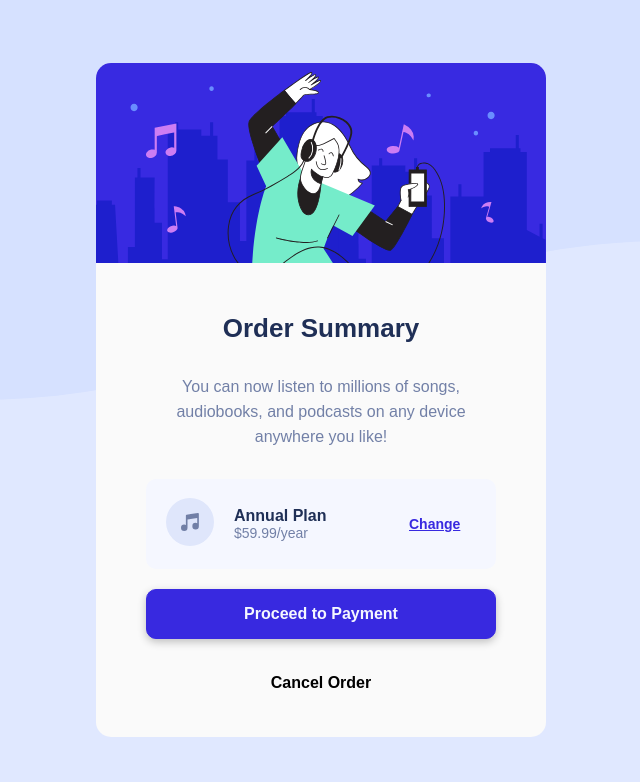
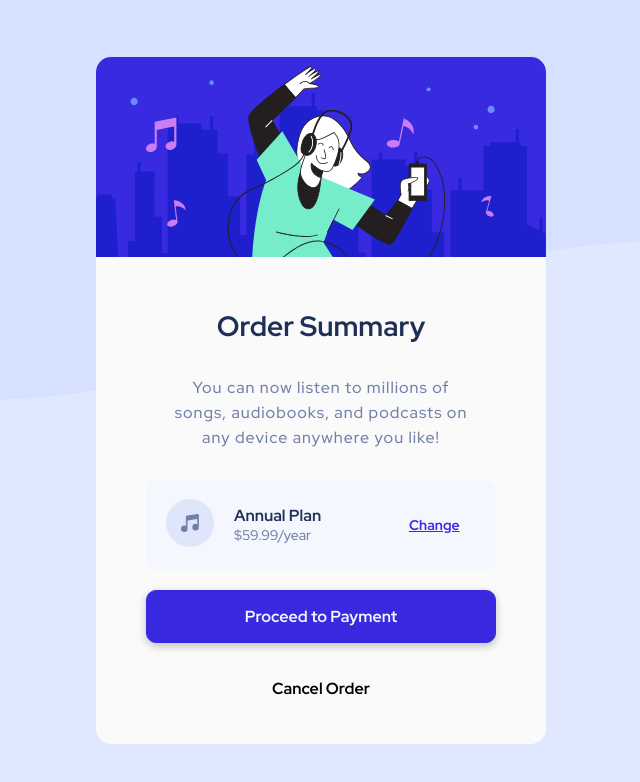
Before and after one commit to ridias/frontend-mentor-challenges, a plain HTML site: page order-summary-component-main/index.html in a window 1280 px wide. Shown: the whole page, without its empty margins (319-959 px from the left). Drawn offline with Linux system fonts and the light colour scheme.

Commit message:
Fixing google fonts

```diff
--- a/3-column-preview-card-component-main/style.css
+++ b/3-column-preview-card-component-main/style.css
@@ -4,8 +4,6 @@
     --cyan-darker: hsl(179, 100%, 13%);
     --bg-color: hsl(0, 0%, 95%);
     --color-font-primary: hsl(0, 0%, 100%, 0.75);
-    --font-lexend-deca: "Lexend Deca";
-    --font-big-shoulders-display: "Big Shoulders Display";
 }
 
 .preview-card-component {
@@ -120,6 +118,3 @@
         margin-top: 10px;
     }
 }
-
-@import url('https://fonts.googleapis.com/css2?family=Lexend+Deca&display=swap');
-@import url('https://fonts.googleapis.com/css2?family=Big+Shoulders+Display:wght@700&display=swap');
--- a/order-summary-component-main/index.html
+++ b/order-summary-component-main/index.html
@@ -5,6 +5,9 @@
   <meta name="viewport" content="width=device-width, initial-scale=1.0"> <!-- displays site properly based on user's device -->
   <link rel="icon" type="image/png" sizes="32x32" href="./images/favicon-32x32.png">
   <link rel="stylesheet" type="text/css" href="style.css">
+  <link rel="preconnect" href="https://fonts.googleapis.com">
+  <link rel="preconnect" href="https://fonts.gstatic.com" crossorigin>
+  <link href="https://fonts.googleapis.com/css2?family=Red+Hat+Display:wght@500;700;900&display=swap" rel="stylesheet">
   <title>Frontend Mentor | Order summary card</title>
 </head>
 <body>
--- a/order-summary-component-main/style.css
+++ b/order-summary-component-main/style.css
@@ -77,7 +77,7 @@ body {
     font-family: var(--red-hat-display), sans-serif;
     color: var(--blue-dark);
     font-weight: 700;
-    font-size: 26px;
+    font-size: 28px;
 }
 
 .order-summary-text {
@@ -88,6 +88,7 @@ body {
     line-height: 25px;
     color: var(--blue-desaturated);
     font-family: var(--red-hat-display), sans-serif;
+    letter-spacing: 1px;
 }
 
 .order-summary-plan {
@@ -184,5 +185,3 @@ body {
         padding: 20px;
     }
 }
-
-@import url('https://fonts.googleapis.com/css2?family=Red+Hat+Display:wght@500;700;900&display=swap');
```
Also changed, not shown: 3-column-preview-card-component-main/index.html (+3 -0 lines).
